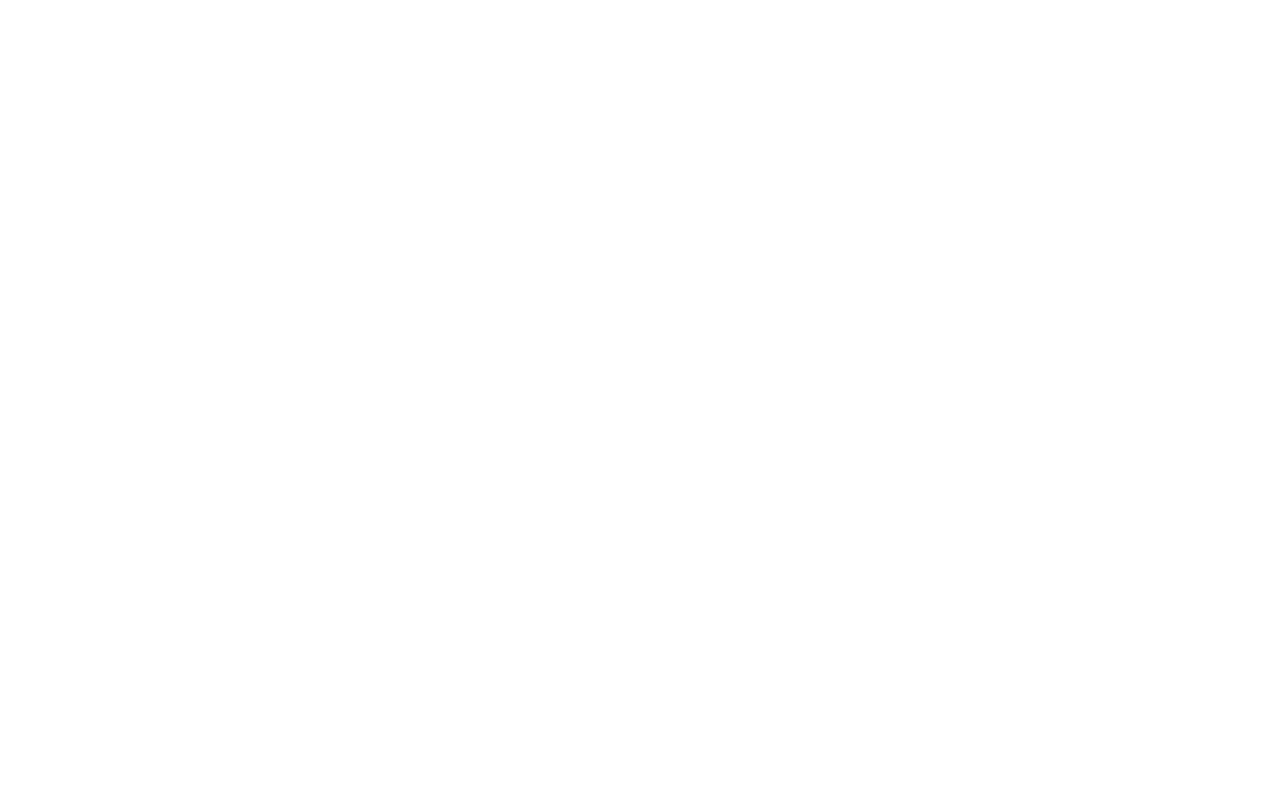
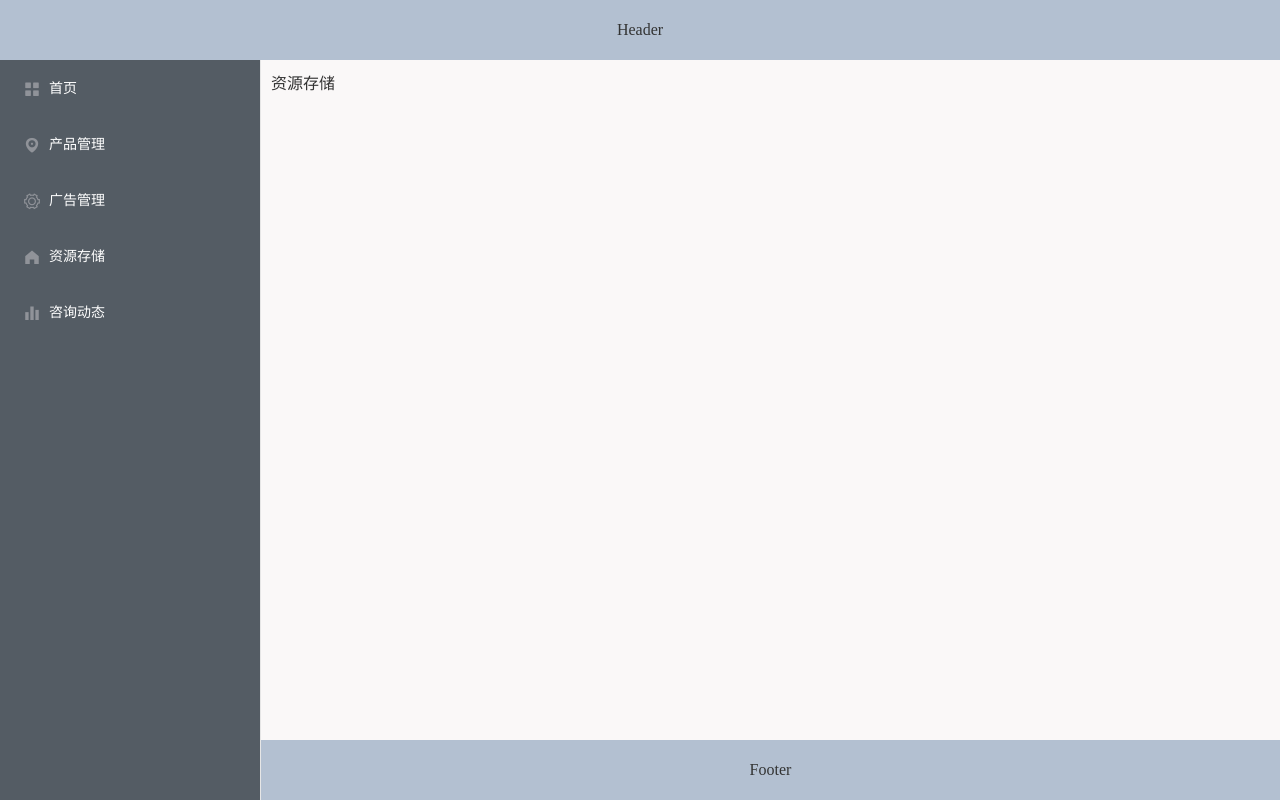
Before and after one commit to yisuayn/chengyue_admin, a Vue app: page /assets in a window 1280 px wide. Built offline with nearby package versions, Linux system fonts and the light colour scheme.

Commit message:
页面更新

```diff
--- /dev/null
+++ b/src/Cypage/Cyad.vue
@@ -0,0 +1,5 @@
+<template>
+    <div>
+        广告管理
+    </div>
+</template>
--- /dev/null
+++ b/src/Cypage/Cyassets.vue
@@ -0,0 +1,5 @@
+<template>
+    <div>
+        资源存储
+    </div>
+</template>
--- /dev/null
+++ b/src/Cypage/Cyconsult.vue
@@ -0,0 +1,3 @@
+<template>
+    <div>咨询动态</div>
+</template>
--- a/src/Cypage/Cyhome.vue
+++ b/src/Cypage/Cyhome.vue
@@ -1,15 +1,39 @@
 <template>
-  <div>
+  <div class="Cyhome">
+    <el-row :gutter="15">
+      <el-col :span="6">
+        <Weight>
+          <div class="download">
+            <p>登录用户</p>
+            <p>{{ item }}</p>
+          </div>
+        </Weight>
+      </el-col>
+      <el-col :span="6">
+        <Weight>
+          <div class="download">
+            <p>下载</p>
+          </div>
+        </Weight>
+      </el-col>
+      <el-col :span="6">
+        <Weight>
+          <div class="download">
+            <p>活跃用户</p>
+          </div>
+        </Weight>
+      </el-col>
+      <el-col :span="6">
+        <Weight>
+          <div class="download">
+            <p>系统信息</p>
+          </div>
+        </Weight>
+      </el-col>
+    </el-row>
     <Weight>
-      <el-table :data="tableData" style="width: 100%">
-        <el-table-column prop="date" label="日期" width="180">
-        </el-table-column>
-        <el-table-column prop="name" label="姓名" width="180">
-        </el-table-column>
-        <el-table-column prop="address" label="地址"> </el-table-column>
-      </el-table>
+      <Cyecharts :options="chartOptions" />
     </Weight>
-    <Weight><Cyecharts :options="chartOptions" /></Weight>
   </div>
 </template>
 <script>
@@ -17,28 +41,9 @@
   components: {},
   data() {
     return {
-      tableData: [
-        {
-          date: "2016-05-02",
-          name: "王小虎",
-          address: "上海市普陀区金沙江路 1518 弄",
-        },
-        {
-          date: "2016-05-04",
-          name: "王小虎",
-          address: "上海市普陀区金沙江路 1517 弄",
-        },
-        {
-          date: "2016-05-01",
-          name: "王小虎",
-          address: "上海市普陀区金沙江路 1519 弄",
-        },
-        {
-          date: "2016-05-03",
-          name: "王小虎",
-          address: "上海市普陀区金沙江路 1516 弄",
-        },
-      ],
+      socket: null,
+      message: '',
+      messages: [],
       chartOptions: {
         title: {
           text: "柱状图示例",
@@ -66,5 +71,39 @@
       },
     };
   },
+  mounted() { //dom渲染结束后调用
+    this.initWebsocket();
+  },
+  beforeDestroy() { //销毁连接，防止内存溢出
+    this.socket.close();
+  },
+  methods: {
+    initWebsocket() {
+      this.socket = new WebSocket('ws://');
+      this.socket.onopen = () => {
+        console.log('WebSocket connected');
+      };
+
+      this.socket.onmessage = (event) => {
+        this.messages.push(event.data);
+      };
+
+      this.socket.onerror = (error) => {
+        console.error('WebSocket error:', error);
+      };
+
+      this.socket.onclose = () => {
+        console.log('WebSocket closed');
+      };
+    },
+    sendMessage() {
+      if (this.socket && this.socket.readyState === WebSocket.OPEN) {
+        this.socket.send(this.message);
+        this.message = '';
+      } else {
+        console.error('WebSocket is not open');
+      }
+    }
+  }
 };
 </script>
--- /dev/null
+++ b/src/Cypage/Cyproduct.vue
@@ -0,0 +1,5 @@
+<template>
+    <div>
+        产品管理
+    </div>
+</template>
--- a/src/router/index.js
+++ b/src/router/index.js
@@ -15,9 +15,24 @@
         component: () => import("../Cypage/Cyhome.vue"),
       },
       {
-        path: "/1-1",
-        name: "Cyhome",
-        component: () => import("../Cypage/Cyhome.vue"),
+        path: "/product",
+        name: "product",
+        component: () => import("../Cypage/Cyproduct.vue"),
+      },
+      {
+        path: "/advertisement",
+        name: "advertisement",
+        component: () => import("../Cypage/Cyad.vue"),
+      },
+      {
+        path: "/assets",
+        name: "assets",
+        component: () => import("../Cypage/Cyassets.vue"),
+      },
+      {
+        path: "/consult",
+        name: "consult",
+        component: () => import("../Cypage/Cyconsult.vue"),
       },
     ],
   },
--- a/src/views/Cylayout.vue
+++ b/src/views/Cylayout.vue
@@ -6,43 +6,25 @@
         <el-aside width="auto">
           <el-menu class="el-menu-vertical-demo" @open="handleOpen" @close="handleClose"
             background-color="#545c64" text-color="#fff" active-text-color="#ffd04b" :router="true">
-            <el-submenu index="1">
-              <template slot="title">
-                <i class="el-icon-location"></i>
-                <span>导航一</span>
-              </template>
-              <el-menu-item-group>
-                <template slot="title">分组一</template>
-                <el-menu-item index="1-1">选项1</el-menu-item>
-                <el-menu-item index="1-2">选项2</el-menu-item>
-              </el-menu-item-group>
-              <el-menu-item-group title="分组2">
-                <el-menu-item index="1-3">选项3</el-menu-item>
-              </el-menu-item-group>
-              <el-submenu index="1-4">
-                <template slot="title">选项4</template>
-                <el-menu-item index="1-4-1">选项1</el-menu-item>
-              </el-submenu>
-            </el-submenu>
-            <el-menu-item index="2">
+            <el-menu-item index="/">
               <i class="el-icon-menu"></i>
-              <span slot="title">导航二</span>
+              <span slot="title">首页</span>
             </el-menu-item>
-            <el-menu-item index="3">
-              <i class="el-icon-document"></i>
-              <span slot="title">导航三</span>
+            <el-menu-item index="product">
+              <i class="el-icon-location"></i>
+              <span slot="title">产品管理</span>
             </el-menu-item>
-            <el-menu-item index="4">
+            <el-menu-item index="advertisement">
               <i class="el-icon-setting"></i>
-              <span slot="title">导航四</span>
+              <span slot="title">广告管理</span>
             </el-menu-item>
-            <el-menu-item index="5">
+            <el-menu-item index="assets">
               <i class="el-icon-s-home"></i>
-              <span slot="title">导航五</span>
+              <span slot="title">资源存储</span>
             </el-menu-item>
-            <el-menu-item index="6">
+            <el-menu-item index="consult">
               <i class="el-icon-s-data"></i>
-              <span slot="title">导航六</span>
+              <span slot="title">咨询动态</span>
             </el-menu-item>
           </el-menu>
         </el-aside>
```
